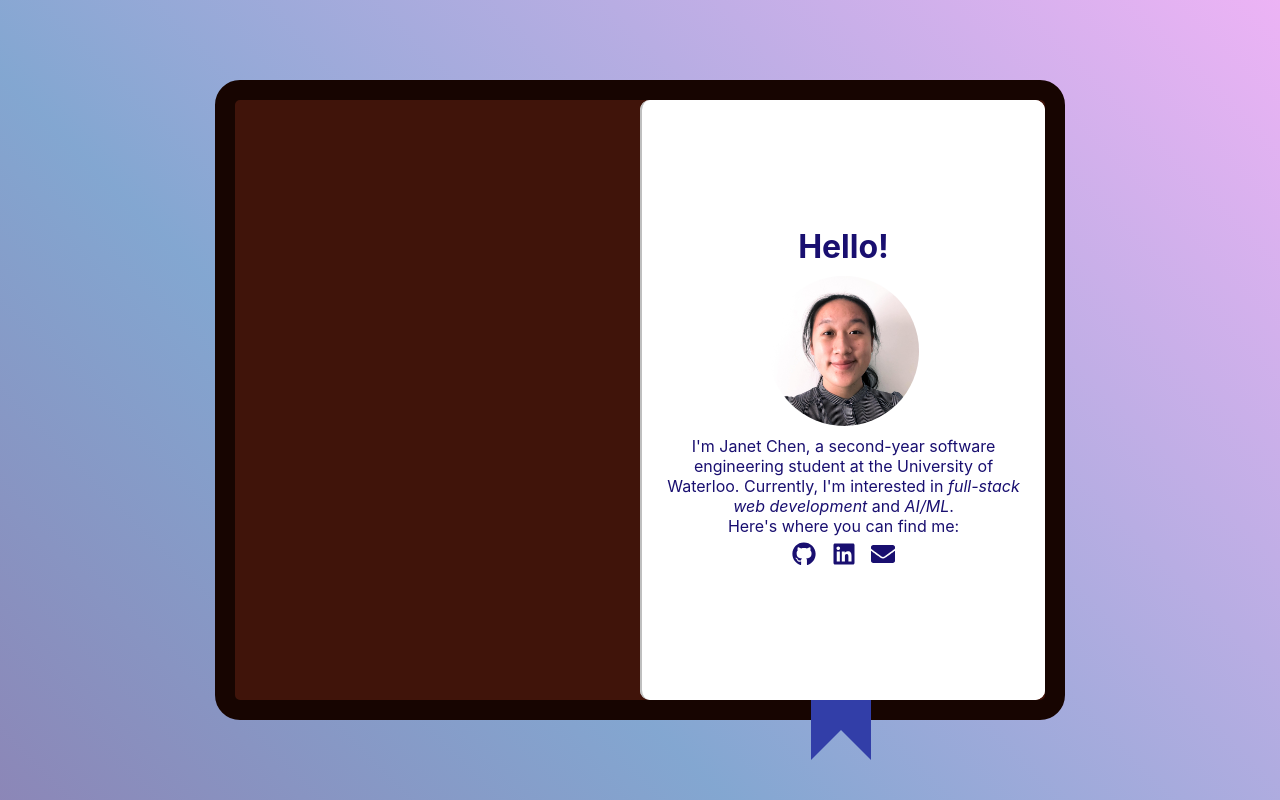
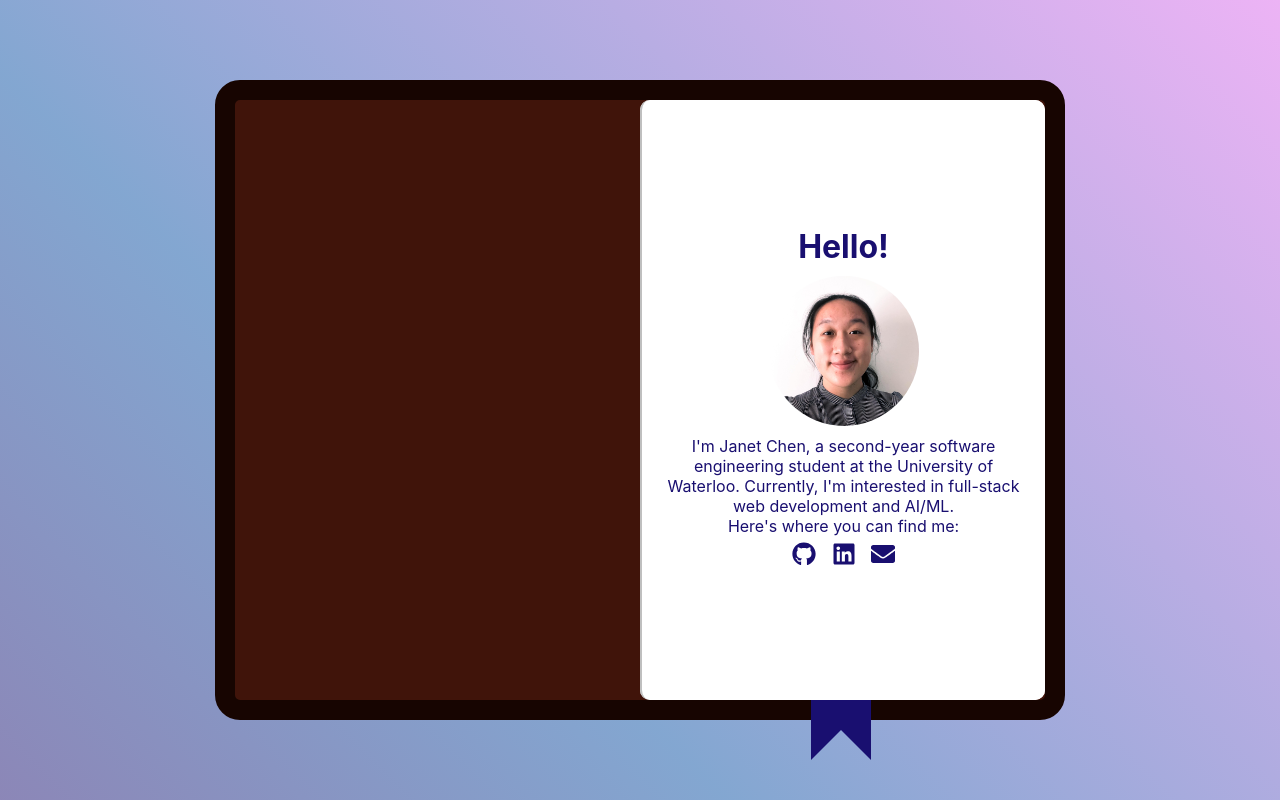
Before and after one commit to j985chen/j985chen.github.io, a React (Create React App) app: page / in a window 1280 px wide. Built offline with nearby package versions, Linux system fonts and the light colour scheme.

Commit message:
some small design tweaks

```diff
--- a/src/App.css
+++ b/src/App.css
@@ -52,8 +52,8 @@ button:active {
 .bookmark {
     width:0;
     height:100px;
-    border-right:30px solid #323ea8;
-    border-left:30px solid #323ea8;
+    border-right:30px solid #190f70;
+    border-left:30px solid #190f70;
     border-bottom:30px solid transparent;
     margin-top: -5vh;
     margin-left: 45vw;
--- a/src/data/data.js
+++ b/src/data/data.js
@@ -8,7 +8,7 @@ const pages = [
             <>
                 {<img src={pic} alt='Picture of me' />}
                 <p>
-                    I'm Janet Chen, a second-year software engineering student at the University of Waterloo. Currently, I'm interested in <em>full-stack web development</em> and <em>AI/ML</em>.
+                    I'm Janet Chen, a second-year software engineering student at the University of Waterloo. Currently, I'm interested in full-stack web development and AI/ML.
                 </p>
                 <p>
                     Here's where you can find me:
```
